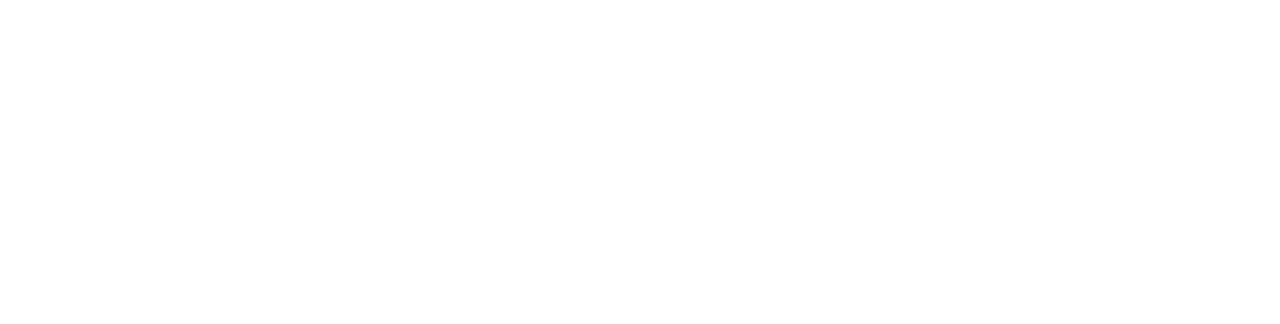
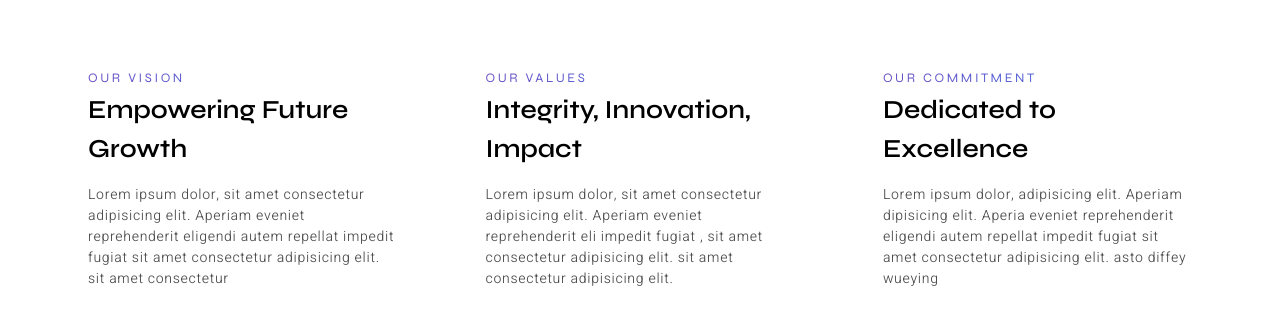
Before and after one commit to PuneetKandpal/Internship-Projects, a React (Vite) app in the folder ByteUp_AI/byteup-ai/: page /about in a window 1280 px wide. Shown: the part 850-1174 px from the top of the page. Before the commit the page ends 800 px from the top, so only its background shows below. Built offline with nearby package versions, Linux system fonts and the light colour scheme.

Commit message:
about 3 points section added

```diff
--- /dev/null
+++ b/ByteUp_AI/byteup-ai/src/Components/About3Points.jsx
@@ -0,0 +1,105 @@
+import { useContext, useEffect } from "react";
+import { ThemeContext } from "../Context/ThemeContext";
+import gsap from "gsap";
+import ScrollTrigger from "gsap/ScrollTrigger";
+
+gsap.registerPlugin(ScrollTrigger);
+
+const About3Points = () => {
+  const { theme } = useContext(ThemeContext);
+
+  useEffect(() => {
+    gsap.from(".about-section", {
+      scale: 0.9,
+      opacity: 0,
+      duration: 1.2,
+      ease: "power3.out",
+      //   stagger: 0.3,
+      scrollTrigger: {
+        trigger: ".about-section",
+        start: "top 80%",
+        end: "bottom top",
+        // markers: true,
+        // scrub: 1,
+      },
+    });
+  }, []);
+
+  return (
+    <div className="w-full px-[5.5rem] py-40 flex justify-between items-center">
+      <div className={`w-[28%] about-section`}>
+        <h2
+          className={`animate-heading mb-1 text-[13px] uppercase font-Syne leading-4 font-normal tracking-[.20em] ${
+            theme === "light" ? "text-gradient-css opacity-90" : "text-white/30"
+          }`}
+        >
+          Our Vision
+        </h2>
+        <p
+          className={`text-[26px] mb-4 font-semibold font-Syne transition ease-in duration-200`}
+        >
+          Empowering Future Growth
+        </p>
+        <p
+          className={`text-[14px] mt-2 font-light tracking-[0.7px] font-Heebo ${
+            theme === "light" ? "text-black/70 " : "text-white/30 "
+          }`}
+        >
+          Lorem ipsum dolor, sit amet consectetur adipisicing elit. Aperiam
+          eveniet reprehenderit eligendi autem repellat impedit fugiat sit amet
+          consectetur adipisicing elit. sit amet consectetur
+        </p>
+      </div>
+
+      <div className={`w-[28%] about-section`}>
+        <h2
+          className={`animate-heading mb-1 text-[13px] uppercase font-Syne leading-4 font-normal tracking-[.20em] ${
+            theme === "light" ? "text-gradient-css opacity-90" : "text-white/30"
+          }`}
+        >
+          Our Values
+        </h2>
+        <p
+          className={`text-[26px] mb-4 font-semibold font-Syne transition ease-in duration-200`}
+        >
+          Integrity, Innovation, Impact
+        </p>
+        <p
+          className={`text-[14px] mt-2 font-light tracking-[0.7px] font-Heebo ${
+            theme === "light" ? "text-black/70 " : "text-white/30 "
+          }`}
+        >
+          Lorem ipsum dolor, sit amet consectetur adipisicing elit. Aperiam
+          eveniet reprehenderit eli impedit fugiat , sit amet consectetur
+          adipisicing elit. sit amet consectetur adipisicing elit.
+        </p>
+      </div>
+
+      <div className={`w-[28%] about-section`}>
+        <h2
+          className={`animate-heading mb-1 text-[13px] uppercase font-Syne leading-4 font-normal tracking-[.20em] ${
+            theme === "light" ? "text-gradient-css opacity-90" : "text-white/30"
+          }`}
+        >
+          Our Commitment
+        </h2>
+        <p
+          className={`text-[26px] mb-4 font-semibold font-Syne transition ease-in duration-200`}
+        >
+          Dedicated to Excellence
+        </p>
+        <p
+          className={`text-[14px] mt-2 font-light tracking-[0.7px] font-Heebo ${
+            theme === "light" ? "text-black/70 " : "text-white/30 "
+          }`}
+        >
+          Lorem ipsum dolor, adipisicing elit. Aperiam dipisicing elit. Aperia
+          eveniet reprehenderit eligendi autem repellat impedit fugiat sit amet
+          consectetur adipisicing elit. asto diffey wueying
+        </p>
+      </div>
+    </div>
+  );
+};
+
+export default About3Points;
--- a/ByteUp_AI/byteup-ai/src/Pages/About.jsx
+++ b/ByteUp_AI/byteup-ai/src/Pages/About.jsx
@@ -2,6 +2,7 @@ import Navbar from "../Components/Navbar";
 import { useContext } from "react";
 import { ThemeContext } from "../Context/ThemeContext";
 import AboutHero from "../Components/AboutHero";
+import About3Points from "../Components/About3Points";
 
 const About = () => {
   const { theme } = useContext(ThemeContext);
@@ -13,6 +14,7 @@ const About = () => {
     >
       <Navbar withHeroSection={false} />
       <AboutHero />
+      <About3Points/>
     </div>
   );
 };
--- a/ByteUp_AI/byteup-ai/src/index.css
+++ b/ByteUp_AI/byteup-ai/src/index.css
@@ -102,7 +102,7 @@
 }
 
 .text-gradient-css {
-  background: linear-gradient(to right, #7e5bef, #3b82f6);
+  background: linear-gradient(to right, #593bbe, #226be1);
   -webkit-background-clip: text;
   -webkit-text-fill-color: transparent;
 }
```
